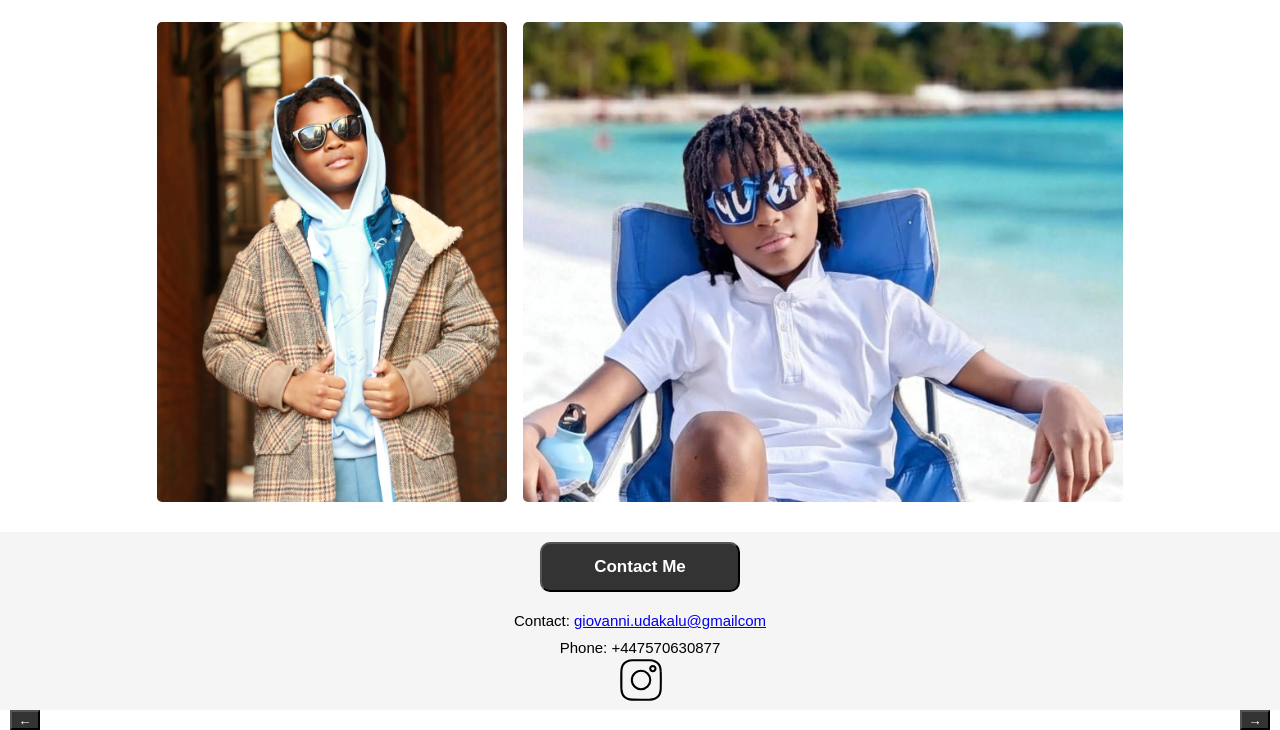
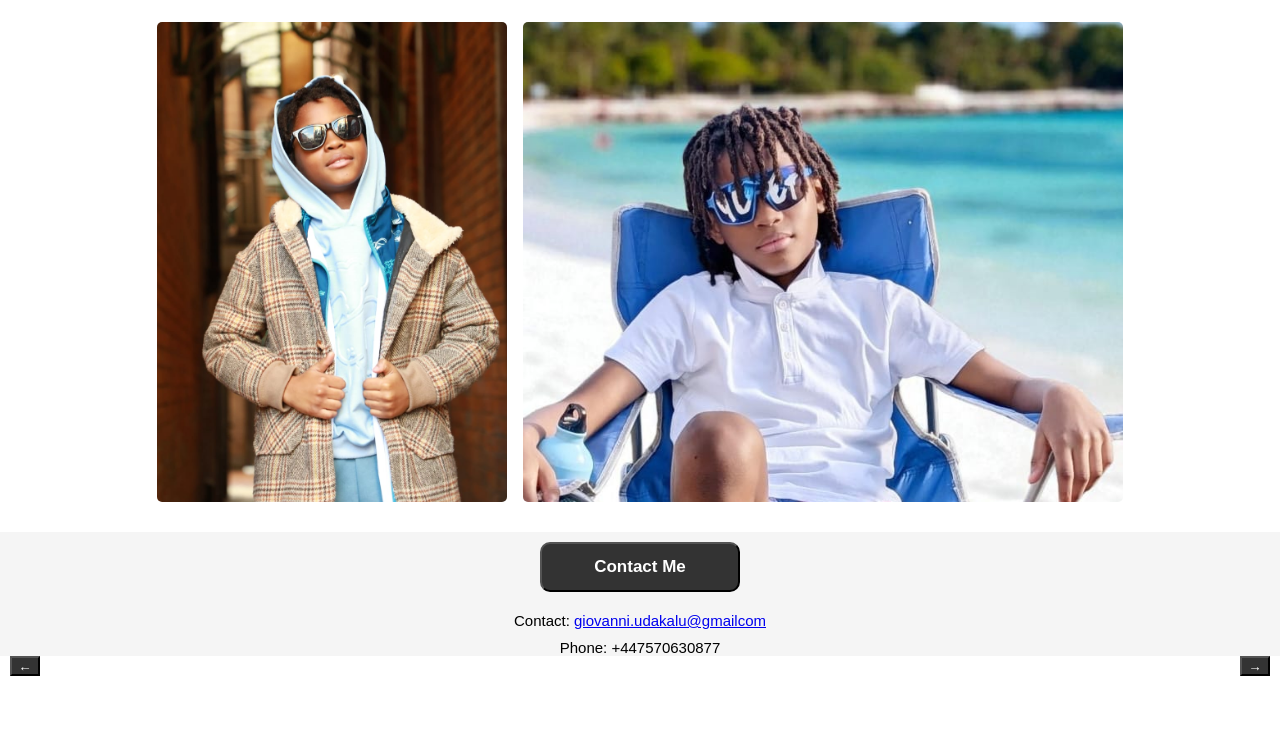
Before and after one commit to Eagle001java/giovanni.kalu, a plain HTML site: page giovanniTwo.html in a window 1280 px wide. Shown: the part 2638-3368 px from the top of the page. After the commit the page ends 3314 px from the top, so only its background shows below. Drawn offline with Linux system fonts and the light colour scheme.

Commit message:
Update giovanniTwo.html

```diff
--- a/giovanniTwo.html
+++ b/giovanniTwo.html
@@ -56,13 +56,11 @@
              <button class="send" onclick="contactMe()">Contact Me</button>
              <p class="contact">Contact: <a href="mailto:giovanni.udakalu@gmail.com">giovanni.udakalu@gmailcom</a></p>
              <p class="contact">Phone: +447570630877</p>
-             <span><div class="img">
-            <img src="giovanni/Instagram.svg" width="50px" alt="">
-        </div></span>
              <button class="back" onclick="goBack()"><b>&#8592;</b></button>
              <button class="next" onclick="goNext()"><b>&#8594;</b></button>
         </footer>
     </section>
     <script src="giovanniTwo.js"></script>
 </body>
+
 </html>
```
